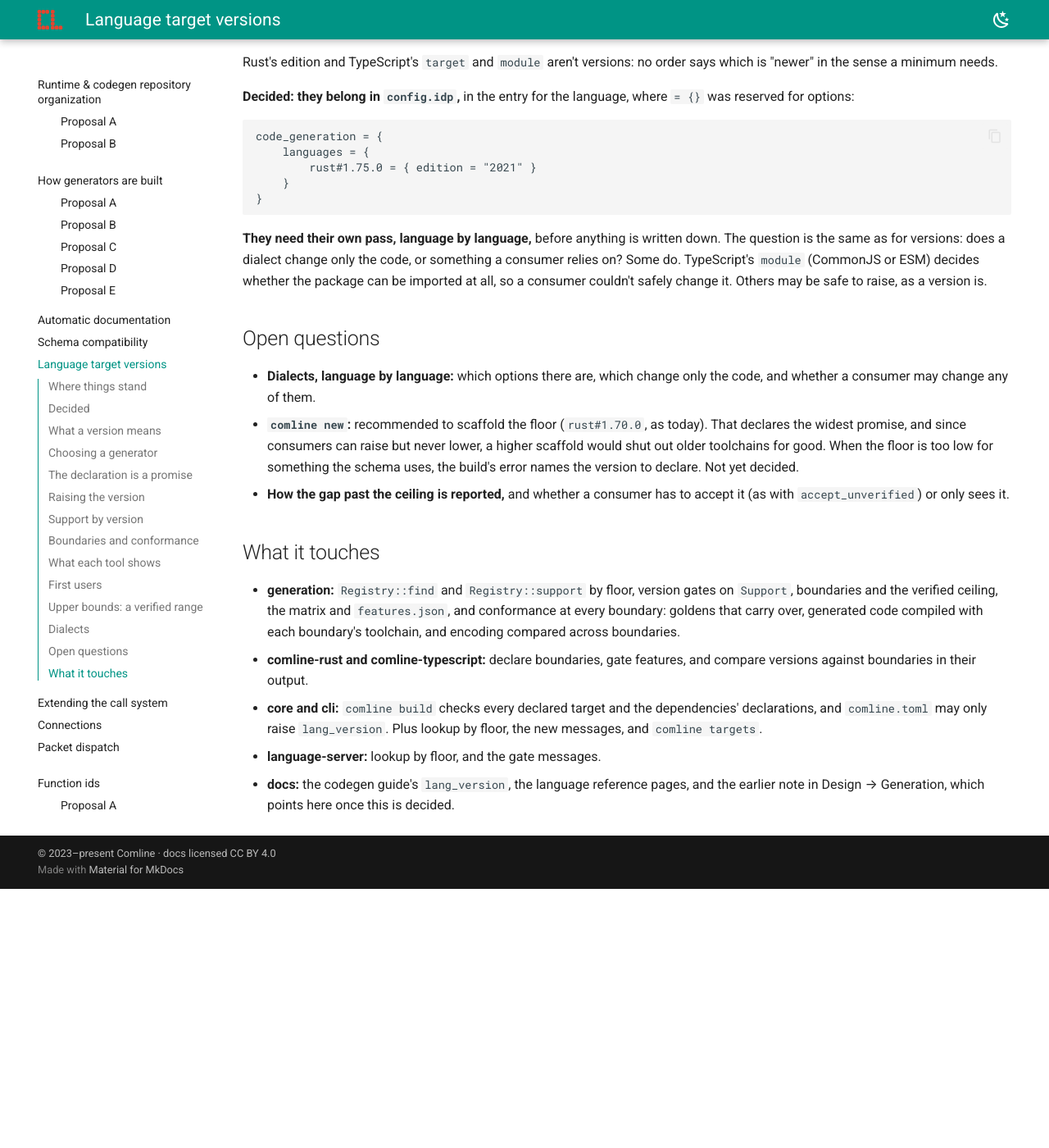
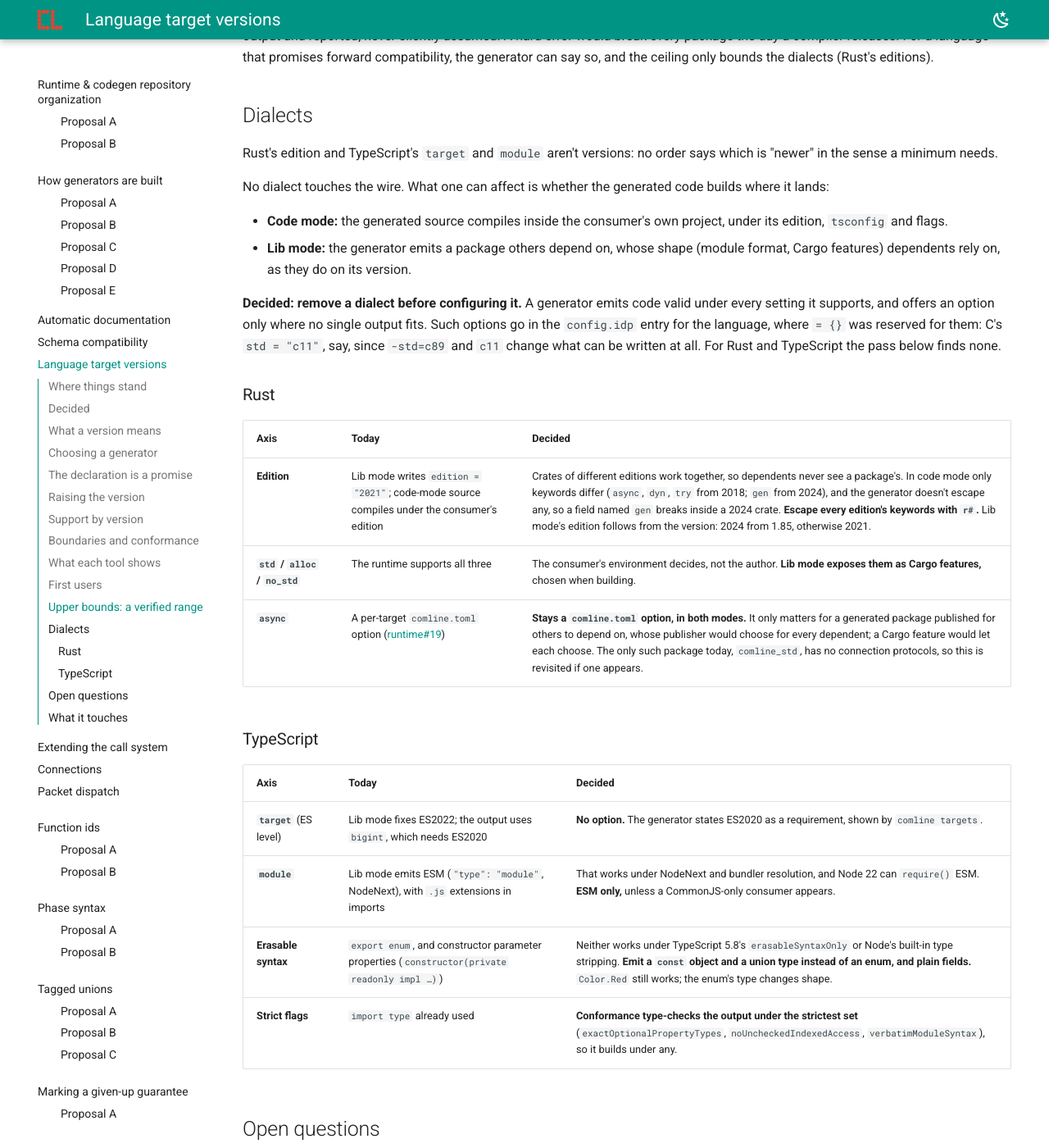
Before and after one commit to ComlineProject/docs, an MkDocs documentation site: the page built from docs/docs/proposals/target-versions.md, in a window 1280 px wide and 1400 px high, scrolled down 4504 px. Shown: the whole window at 82% size. Built offline with MkDocs 1.6.1 and Material for MkDocs 9.7.7, drawn with Linux system fonts in a browser that asks for light colours; the version menu is left out; before the commit the page ends 5588 px from its top, so only the background shows below that; some of the changed text lies outside the part shown.

Commit message:
docs: target versions - the dialect pass and comline new
Remove a dialect before configuring it: Rust escapes every edition's
keywords and derives lib mode's edition, std/alloc become Cargo features;
TypeScript drops enums and parameter properties for erasable syntax and is
type-checked under the strictest flags. async stays a comline.toml option.
comline new scaffolds the floor.

````diff
--- a/docs/docs/proposals/target-versions.md
+++ b/docs/docs/proposals/target-versions.md
@@ -54,8 +54,15 @@ With the user, 2026-10-20:
 3. **Generators have upper bounds,** for the sake of the guarantee: a verified
    range, with going past it marked the way `@unverified` marks other gaps
    ([Upper bounds](#upper-bounds-a-verified-range)).
-4. **Dialects belong in `config.idp`,** but need their own pass, language by
-   language ([Dialects](#dialects)).
+4. **Dialects belong in `config.idp`,** but a generator removes a dialect
+   before making it an option: it emits code valid under every setting it
+   supports, and offers an option only where no single output fits. For Rust
+   and TypeScript that leaves none ([Dialects](#dialects)).
+5. **`comline new` scaffolds the floor** (`rust#1.70.0`, as today). That
+   declares the widest promise; since consumers can raise but never lower, a
+   higher scaffold would shut out older toolchains for good. When the floor is
+   too low for something the schema uses, the build's error names the version
+   to declare.
 
 ## What a version means
 
@@ -202,33 +209,42 @@ the ceiling only bounds the dialects (Rust's editions).
 Rust's edition and TypeScript's `target` and `module` aren't versions: no
 order says which is "newer" in the sense a minimum needs.
 
-**Decided: they belong in `config.idp`,** in the entry for the language, where
-`= {}` was reserved for options:
+No dialect touches the wire. What one can affect is whether the generated
+code builds where it lands:
 
-```
-code_generation = {
-    languages = {
-        rust#1.75.0 = { edition = "2021" }
-    }
-}
-```
+- **Code mode:** the generated source compiles inside the consumer's own
+  project, under its edition, `tsconfig` and flags.
+- **Lib mode:** the generator emits a package others depend on, whose shape
+  (module format, Cargo features) dependents rely on, as they do on its
+  version.
 
-**They need their own pass, language by language,** before anything is
-written down. The question is the same as for versions: does a dialect change
-only the code, or something a consumer relies on? Some do. TypeScript's
-`module` (CommonJS or ESM) decides whether the package can be imported at
-all, so a consumer couldn't safely change it. Others may be safe to raise, as
-a version is.
+**Decided: remove a dialect before configuring it.** A generator emits code
+valid under every setting it supports, and offers an option only where no
+single output fits. Such options go in the `config.idp` entry for the
+language, where `= {}` was reserved for them: C's
+`std = "c11"`, say, since `-std=c89` and `c11` change what can be written at
+all. For Rust and TypeScript the pass below finds
+none.
+
+### Rust
+
+| Axis | Today | Decided |
+|---|---|---|
+| **Edition** | Lib mode writes `edition = "2021"`; code-mode source compiles under the consumer's edition | Crates of different editions work together, so dependents never see a package's. In code mode only keywords differ (`async`, `dyn`, `try` from 2018; `gen` from 2024), and the generator doesn't escape any, so a field named `gen` breaks inside a 2024 crate. **Escape every edition's keywords with `r#`.** Lib mode's edition follows from the version: 2024 from 1.85, otherwise 2021. |
+| **`std` / `alloc` / `no_std`** | The runtime supports all three | The consumer's environment decides, not the author. **Lib mode exposes them as Cargo features,** chosen when building. |
+| **`async`** | A per-target `comline.toml` option ([runtime#19](https://github.com/ComlineProject/runtime/issues/19)) | **Stays a `comline.toml` option, in both modes.** It only matters for a generated package published for others to depend on, whose publisher would choose for every dependent; a Cargo feature would let each choose. The only such package today, `comline_std`, has no connection protocols, so this is revisited if one appears. |
+
+### TypeScript
+
+| Axis | Today | Decided |
+|---|---|---|
+| **`target`** (ES level) | Lib mode fixes ES2022; the output uses `bigint`, which needs ES2020 | **No option.** The generator states ES2020 as a requirement, shown by `comline targets`. |
+| **`module`** | Lib mode emits ESM (`"type": "module"`, NodeNext), with `.js` extensions in imports | That works under NodeNext and bundler resolution, and Node 22 can `require()` ESM. **ESM only,** unless a CommonJS-only consumer appears. |
+| **Erasable syntax** | `export enum`, and constructor parameter properties (`constructor(private readonly impl …)`) | Neither works under TypeScript 5.8's `erasableSyntaxOnly` or Node's built-in type stripping. **Emit a `const` object and a union type instead of an enum, and plain fields.** `Color.Red` still works; the enum's type changes shape. |
+| **Strict flags** | `import type` already used | **Conformance type-checks the output under the strictest set** (`exactOptionalPropertyTypes`, `noUncheckedIndexedAccess`, `verbatimModuleSyntax`), so it builds under any. |
 
 ## Open questions
 
-- **Dialects, language by language:** which options there are, which change
-  only the code, and whether a consumer may change any of them.
-- **`comline new`:** recommended to scaffold the floor (`rust#1.70.0`, as
-  today). That declares the widest promise, and since consumers can raise but
-  never lower, a higher scaffold would shut out older toolchains for good.
-  When the floor is too low for something the schema uses, the build's error
-  names the version to declare. Not yet decided.
 - **How the gap past the ceiling is reported,** and whether a consumer has to
   accept it (as with `accept_unverified`) or only sees it.
 
@@ -240,7 +256,11 @@ a version is.
   over, generated code compiled with each boundary's toolchain, and encoding
   compared across boundaries.
 - **comline-rust and comline-typescript:** declare boundaries, gate features,
-  and compare versions against boundaries in their output.
+  and compare versions against boundaries in their output. Rust escapes every
+  edition's keywords, derives lib mode's edition, and exposes `std` / `alloc`
+  as Cargo features. TypeScript emits enums as `const` objects with union
+  types, drops parameter properties, and is type-checked under the strictest
+  flags.
 - **core and cli:** `comline build` checks every declared target and the
   dependencies' declarations, and `comline.toml` may only raise
   `lang_version`. Plus lookup by floor, the new messages, and `comline
````
